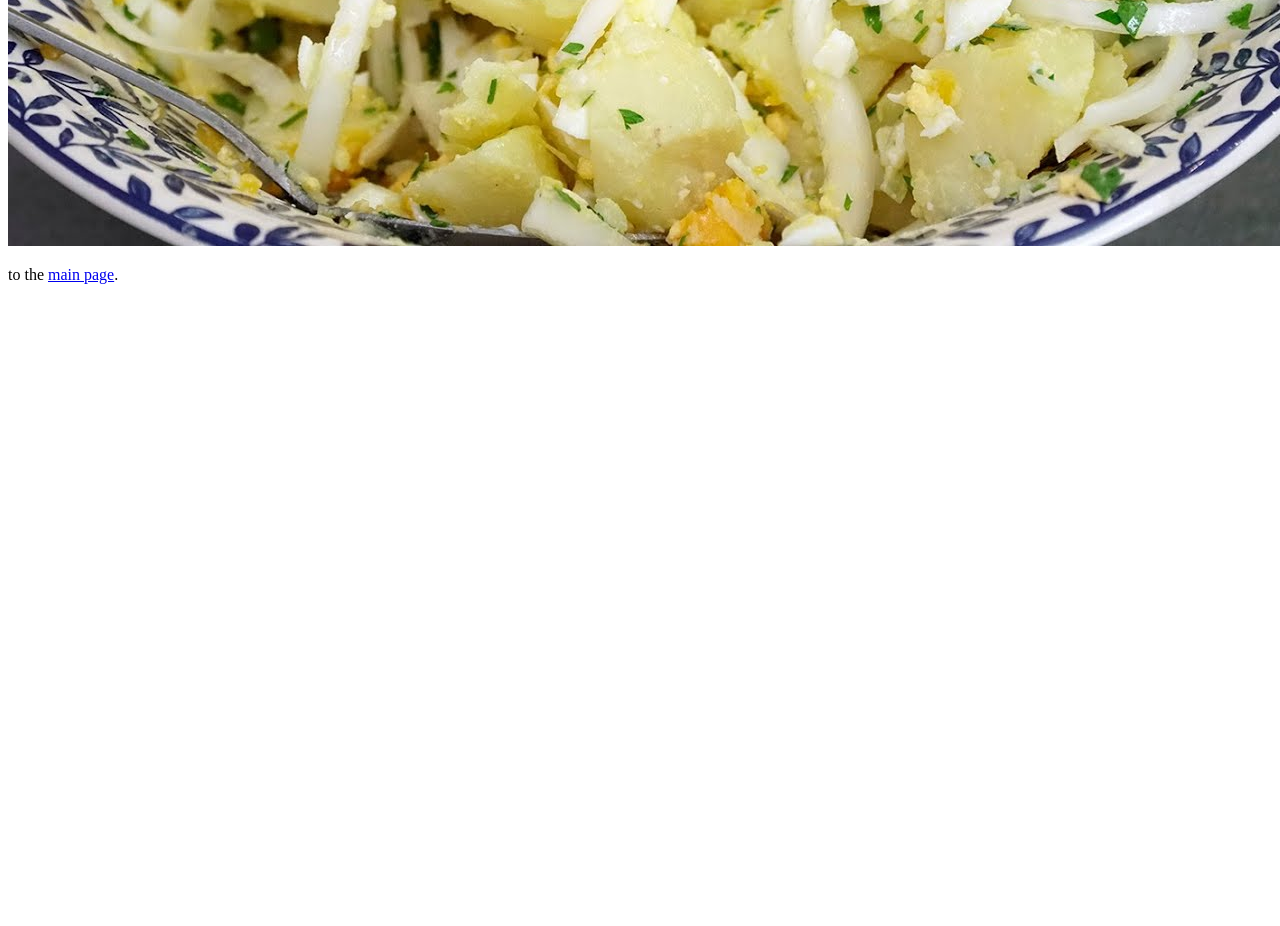
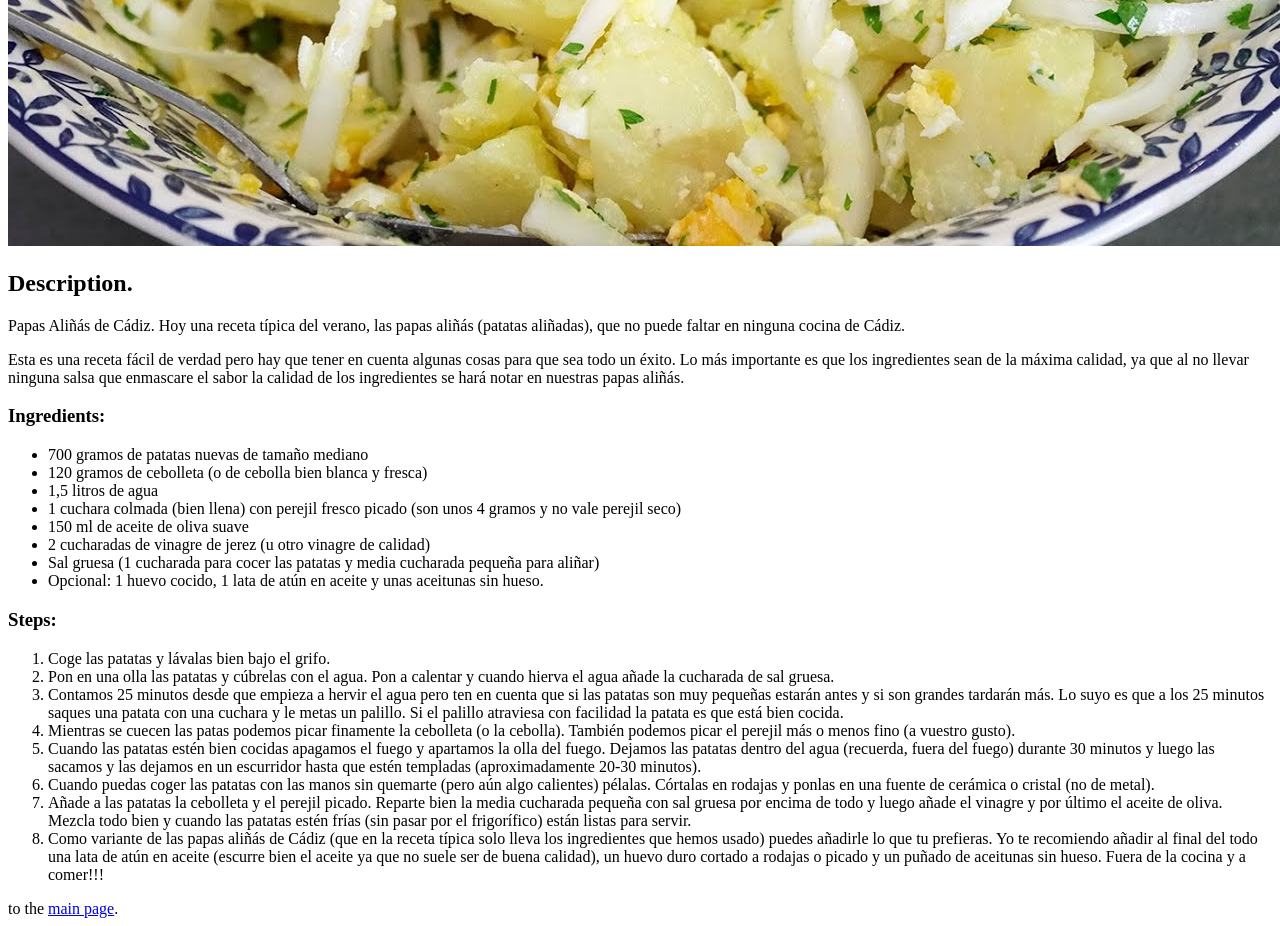
Before and after one commit to pfruidur/odin-recipes, a plain HTML site: page recipes/papas-aliñas.html in a window 1280 px wide. Shown: the part 554-1480 px from the top of the page. Before the commit the page ends 854 px from the top, so only its background shows below. Drawn offline with Linux system fonts and the light colour scheme.

Commit message:
Added content for the recipe pages. Deleted Carrilla and added Salmorejo.

```diff
--- a/recipes/papas-aliñas.html
+++ b/recipes/papas-aliñas.html
@@ -1,16 +1,46 @@
 <!DOCTYPE html>
 <html lang="en">
+
 <head>
     <meta charset="UTF-8">
     <meta http-equiv="X-UA-Compatible" content="IE=edge">
     <meta name="viewport" content="width=device-width, initial-scale=1.0">
     <title>Document</title>
 </head>
+
 <body>
     <h1>Papas Aliñás</h1>
     <img src="../images/papas-aliñas.jpg">
+    <h2>Description.</h2>
+    <p>Papas Aliñás de Cádiz. Hoy una receta típica del verano, las papas aliñás (patatas aliñadas), que no puede faltar en ninguna cocina de Cádiz.</p>
+    <p>Esta es una receta fácil de verdad pero hay que tener en cuenta algunas cosas para que sea todo un éxito. Lo más importante es que los ingredientes sean de la máxima calidad, ya que al no llevar ninguna salsa que enmascare el sabor la calidad de los ingredientes se hará notar en nuestras papas aliñás.</p>
 
-    <p>to the <a href="../index.html">main page</a>.</p>
+    <h3>Ingredients:</h3>
+    <ul>
+        <li>700 gramos de patatas nuevas de tamaño mediano</li>
+        <li>120 gramos de cebolleta (o de cebolla bien blanca y fresca)</li>
+        <li>1,5 litros de agua</li>
+        <li>1 cuchara colmada (bien llena) con perejil fresco picado (son unos 4 gramos y no vale perejil seco)</li>
+        <li>150 ml de aceite de oliva suave</li>
+        <li>2 cucharadas de vinagre de jerez (u otro vinagre de calidad)</li>
+        <li>Sal gruesa (1 cucharada para cocer las patatas y media cucharada pequeña para aliñar)</li>
+        <li>Opcional: 1 huevo cocido, 1 lata de atún en aceite y unas aceitunas sin hueso.</li>
+    </ul>
+
+    <h3>Steps:</h3>
+    <ol>
+        <li>Coge las patatas y lávalas bien bajo el grifo.</li>
+        <li>Pon en una olla las patatas y cúbrelas con el agua. Pon a calentar y cuando hierva el agua añade la cucharada de sal gruesa.</li>
+        <li>Contamos 25 minutos desde que empieza a hervir el agua pero ten en cuenta que si las patatas son muy pequeñas estarán antes y si son grandes tardarán más. Lo suyo es que a los 25 minutos saques una patata con una cuchara y le metas un palillo. Si el palillo atraviesa con facilidad la patata es que está bien cocida.</li>
+        <li>Mientras se cuecen las patas podemos picar finamente la cebolleta (o la cebolla). También podemos picar el perejil más o menos fino (a vuestro gusto).</li>
+        <li>Cuando las patatas estén bien cocidas apagamos el fuego y apartamos la olla del fuego. Dejamos las patatas dentro del agua (recuerda, fuera del fuego) durante 30 minutos y luego las sacamos y las dejamos en un escurridor hasta que estén templadas (aproximadamente 20-30 minutos).</li>
+        <li>Cuando puedas coger las patatas con las manos sin quemarte (pero aún algo calientes) pélalas. Córtalas en rodajas y ponlas en una fuente de cerámica o cristal (no de metal).</li>
+        <li>Añade a las patatas la cebolleta y el perejil picado. Reparte bien la media cucharada pequeña con sal gruesa por encima de todo y luego añade el vinagre y por último el aceite de oliva. Mezcla todo bien y cuando las patatas estén frías (sin pasar por el frigorífico) están listas para servir.</li>
+        <li>Como variante de las papas aliñás de Cádiz (que en la receta típica solo lleva los ingredientes que hemos usado) puedes añadirle lo que tu prefieras. Yo te recomiendo añadir al final del todo una lata de atún en aceite (escurre bien el aceite ya que no suele ser de buena calidad), un huevo duro cortado a rodajas o picado y un puñado de aceitunas sin hueso. Fuera de la cocina y a comer!!!</li>
+    </ol>
+
+    <footer>to the <a href="../index.html">main page</a>.</footer>
 
 </body>
+
 </html>
```
Also changed, not shown: index.html (+4 -2 lines), recipes/carrilla.html (deleted, +0 -16 lines), recipes/salmorejo.html (added, +39 -0 lines), images/salmorejo-cordobes-foto-de-cerca.jpg (added).
